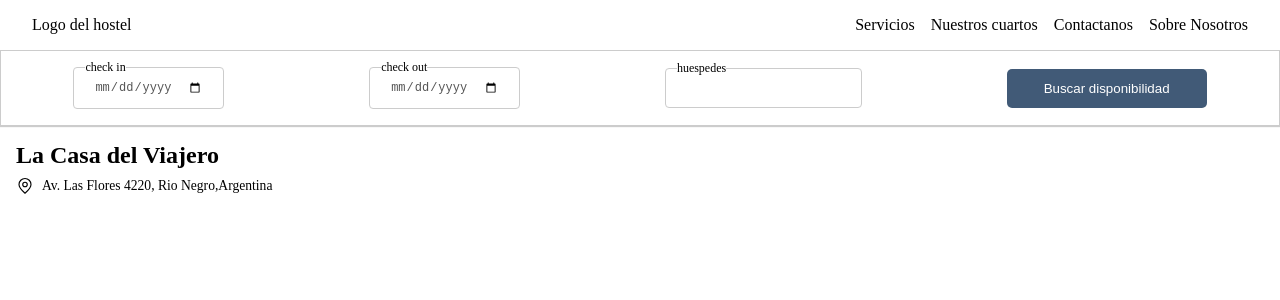
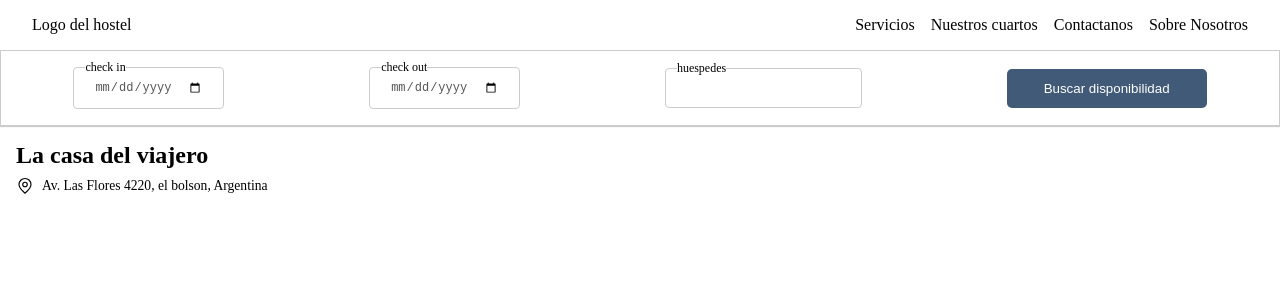
Before and after one commit to tomason182/la-casa-del-viajero-website, a React (Vite) app: page /searchresult in a window 1280 px wide. Shown: the top 300 px of the page. Built offline with nearby package versions, Linux system fonts and the light colour scheme.

Commit message:
add property mocked data

```diff
--- a/src/pages/SearchResult/SearchResult.jsx
+++ b/src/pages/SearchResult/SearchResult.jsx
@@ -4,10 +4,17 @@ import styles from "./SearchResult.module.css";
 
 export default function SearchResult() {
   const propertyInfo = {
-    name: "La Casa del Viajero",
-    address: "Av. Las Flores 4220",
-    province: "Rio Negro",
-    country: "Argentina",
+    property_name: "La casa del viajero",
+    address: {
+      street: "Av. Las Flores 4220",
+      city: "el bolson",
+      postal_code: "7230",
+      country: "Argentina",
+    },
+    contact_info: {
+      phone_number: "2281515151",
+      email: "lacasadelviajero@mail.com",
+    },
   };
 
   return (
@@ -19,7 +26,7 @@ export default function SearchResult() {
         </section>
         <section className={styles.searchDisplay}>
           <div className={styles.propertyInfo}>
-            <h2>{propertyInfo.name}</h2>
+            <h2>{propertyInfo?.property_name}</h2>
             <div className={styles.location}>
               <svg
                 xmlns="http://www.w3.org/2000/svg"
@@ -36,8 +43,11 @@ export default function SearchResult() {
                 <path d="M12 21.7C17.3 17 20 13 20 10a8 8 0 1 0-16 0c0 3 2.7 6.9 8 11.7z" />
               </svg>
               <p>
-                {propertyInfo.address}, {propertyInfo.province},
-                {propertyInfo.country}
+                {propertyInfo?.address.street}
+                {", "}
+                {propertyInfo?.address.city}
+                {", "}
+                {propertyInfo?.address.country}
               </p>
             </div>
           </div>
```
Also changed, not shown: src/utils/mockedData/property.json (added, +14 -0 lines).
